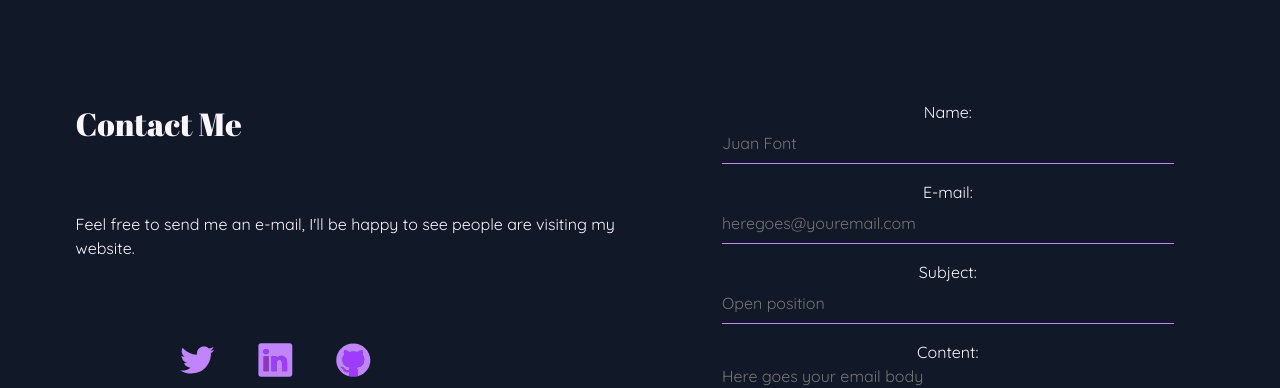
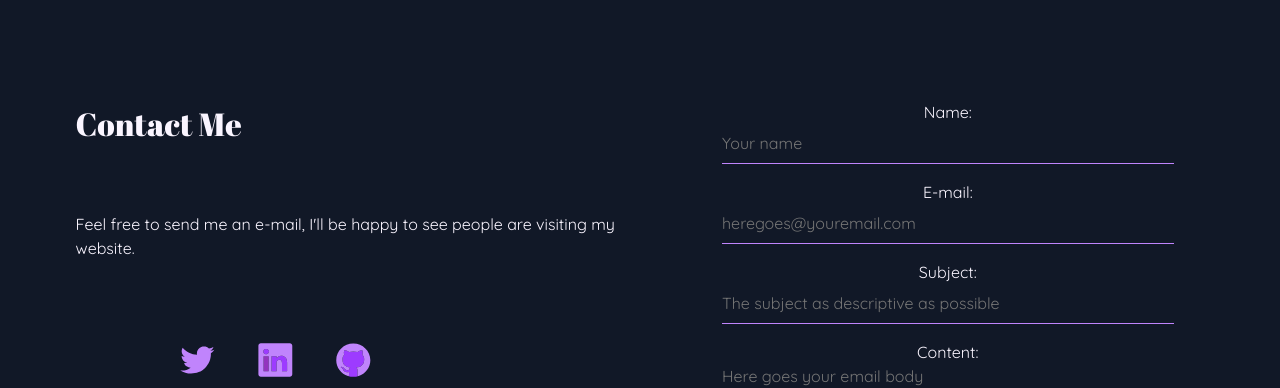
Before and after one commit to ail3ngrimaldi/nuevo-portfolio, a React (Create React App) app: page / in a window 1280 px wide. Shown: the part 3518-3906 px from the top of the page. Built offline with nearby package versions, Linux system fonts and the light colour scheme; no server answers.

Commit message:
added required attribute, changed position of dots

```diff
--- a/src/components/Sections/About Me/SliderElements.js
+++ b/src/components/Sections/About Me/SliderElements.js
@@ -40,7 +40,7 @@ export const DotContainer = styled.div`
     justify-content: center;
     align-content: center;
     position: absolute;
-    bottom: 50%;
+    bottom: 45%;
     left: 50%;
     transform: translate(-30%, 0%)
 `
--- a/src/components/Sections/Contact/ContactForm.js
+++ b/src/components/Sections/Contact/ContactForm.js
@@ -46,13 +46,43 @@ export default function ContactForm () {
                         id='to_name'
                     />
                 <label htmlFor='name'>Name:</label>
-                    <input type='text' placeholder='Juan Font' className='input__contactform' name='from_name' id='from_name'/>
+                    <input
+                        type='text'
+                        placeholder='Your name'
+                        className='input__contactform'
+                        name='from_name'
+                        id='from_name'
+                        required minLength='1' maxLength='70'
+                        />
                 <label htmlFor='reply_to'>E-mail:</label>
-                    <input type='email' placeholder='heregoes@youremail.com' className='input__contactform' name='reply_to' id='reply_to'/>
+                    <input
+                        type='email'
+                        placeholder='heregoes@youremail.com'
+                        className='input__contactform'
+                        name='reply_to'
+                        id='reply_to'
+                        required
+                        />
                 <label htmlFor='subject'>Subject:</label>
-                    <input type='text' placeholder='Open position' className='input__contactform' name='subject' id='subject'/>
+                    <input
+                        type='text'
+                        placeholder='The subject as descriptive as possible'
+                        className='input__contactform'
+                        name='subject'
+                        id='subject'
+                        required minLength='10' maxLength='400'
+                        />
                 <label htmlFor='message'>Content:</label>
-                    <textarea type='text' placeholder='Here goes your email body' cols='75' rows='5' className='input__contactform email__content' name='message' id='message'/>
+                    <textarea
+                        type='text'
+                        placeholder='Here goes your email body'
+                        cols='75'
+                        rows='5'
+                        className='input__contactform email__content'
+                        name='message'
+                        id='message'
+                        required minLength='10' maxLength='1000'
+                        />
                 <Button type='onSubmit' onSubmit={sendEmail} label='SEND'/>
             </form>
         </div>
```
